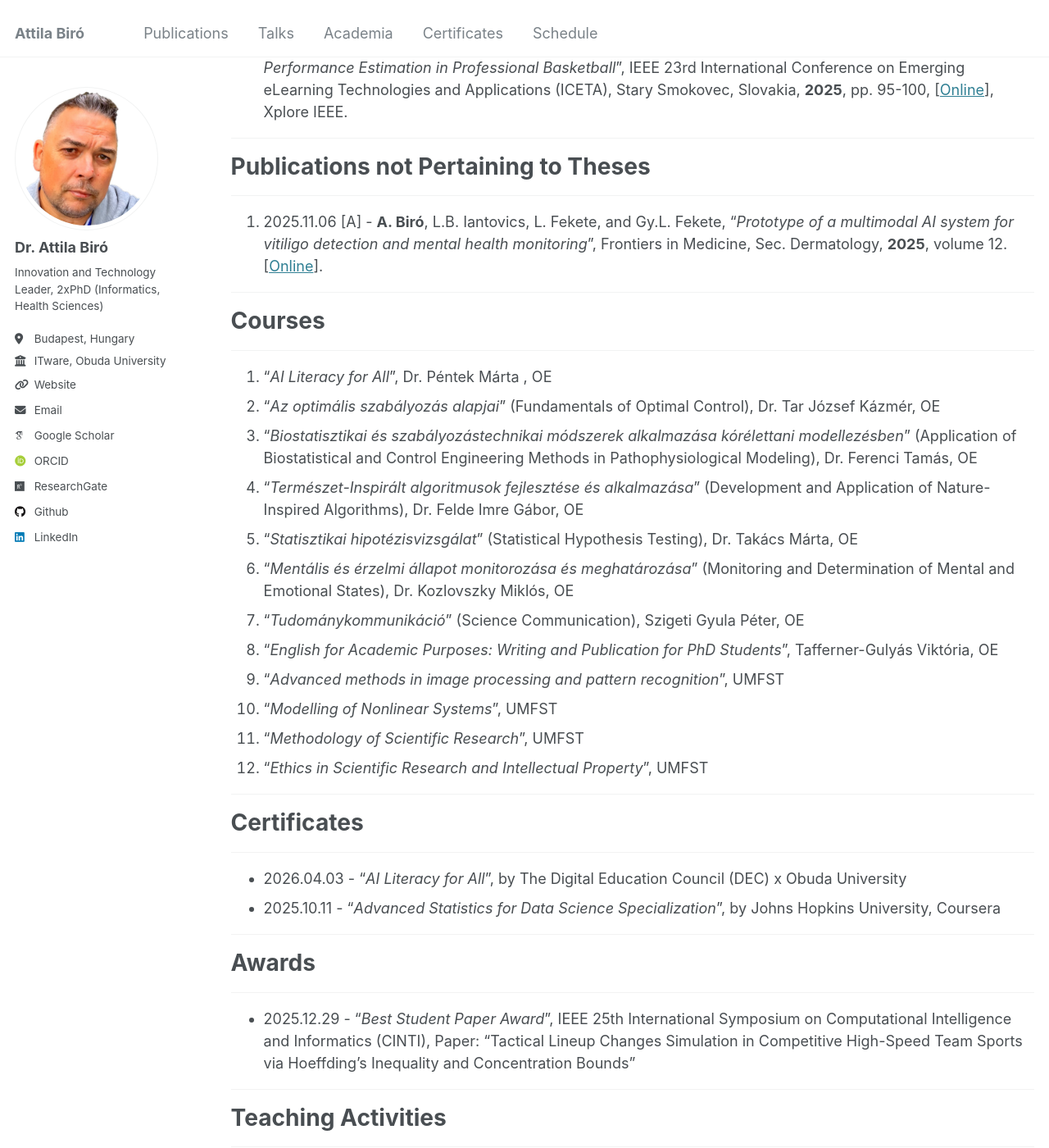
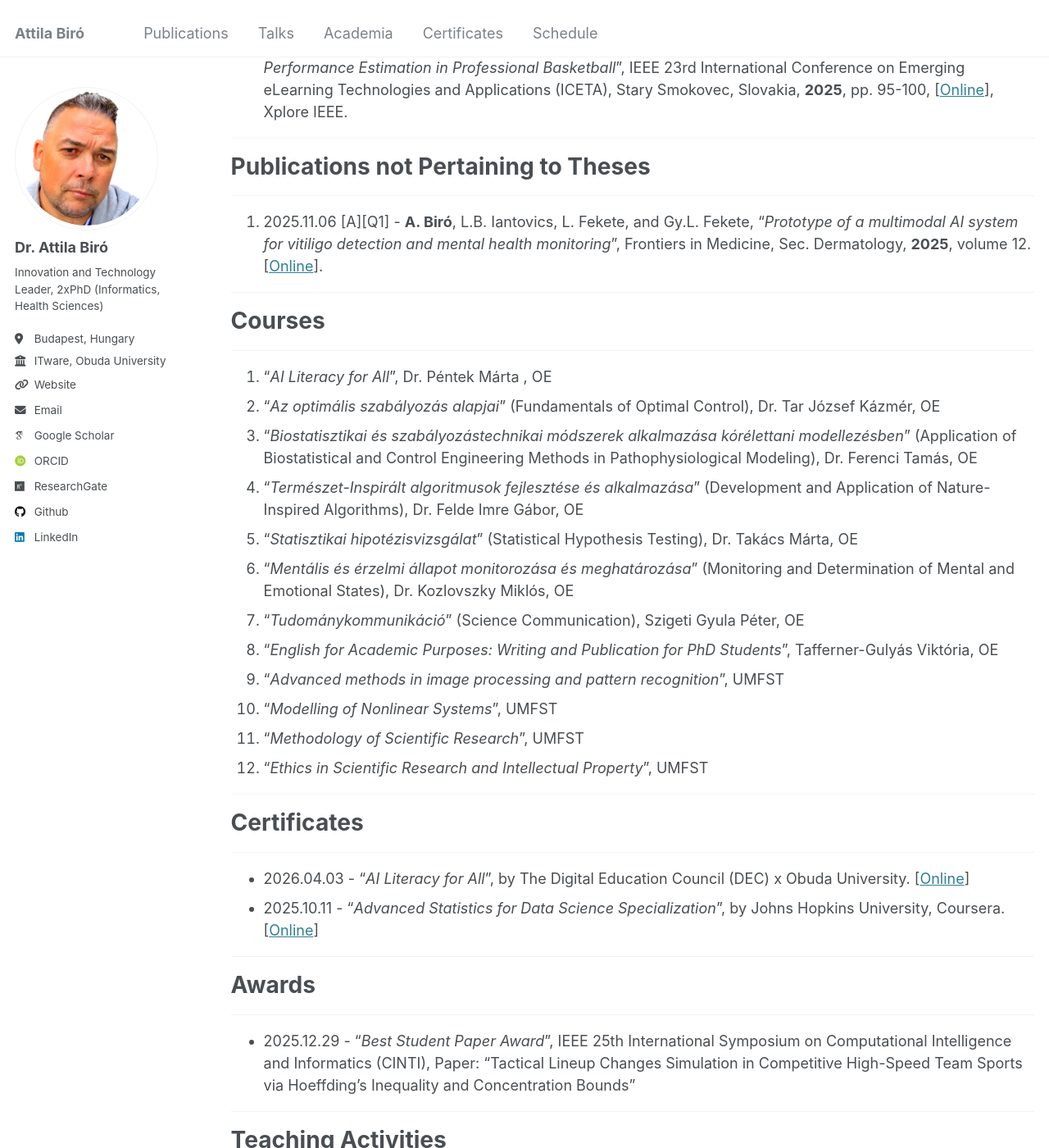
Before and after one commit to biroka/biroka.github.io, a Jekyll site: the page built from _pages/phd_mathematics.md, in a window 1280 px wide and 1400 px high, scrolled down 1576 px. Shown: the whole window at 82% size. Built offline with Jekyll 4.4.1, drawn with Linux system fonts in a browser that asks for light colours; some web fonts are replaced; some of the changed text lies outside the part shown.

Commit message:
Revise publication entries and add online links
Updated publication entries to include additional details and links.

```diff
--- a/_pages/phd_mathematics.md
+++ b/_pages/phd_mathematics.md
@@ -25,7 +25,7 @@ author_profile: true
 4. 2026.03.11 [C] - **A. Biró**, L. Kovács, and L. Szilágyi, “_Bayesian Biostatistical and Physiological Modeling for Optimal Triathlon Relay Team Assembly from Historical Results_”, in IEEE 24th World Symposium on Applied Machine Intelligence and Informatics (SAMI), Stará Lesná, Slovakia, IEEE, **2026**, pp. 000707-000714, [<a target="_new" href="https://doi.org/10.1109/SAMI68106.2026.11420470">Online</a>], Xplore IEEE
 5. 2026.03.11 [C] - **A. Biró**, L. Kovács, and L. Szilágyi, “_Bioinformatics-Inspired Robust Smith–Waterman–Guided Lineup Optimization in Basketball Using HMM Surrogates, PWMs, and Cantelli-Bounded Genetic Algorithms_”, in IEEE 24th World Symposium on Applied Machine Intelligence and Informatics (SAMI), Stará Lesná, Slovakia, IEEE, **2026**, pp. 000565-000572, [<a target="_new" href="https://doi.org/10.1109/SAMI68106.2026.11420354">Online</a>], Xplore IEEE
 6. 2026.03.11 [C] - **A. Biró**, L. Kovács, and L. Szilágyi, “_Adapting Hidden Markov Models and Local Alignment Algorithms for Real-Time Lineup Change Decisioning in Ice Hockey_”, in IEEE 24th World Symposium on Applied Machine Intelligence and Informatics (SAMI), Stará Lesná, Slovakia, IEEE, **2026**, pp. 000379-000384, [<a target="_new" href="https://doi.org/10.1109/SAMI68106.2026.11420405">Online</a>], Xplore IEEE
-7. 2026.01.13 [A] - **A. Biró**, L. Kovács, L. Szilágyi, “_Bioinformatics-Inspired IMU Stride Sequence Modeling for Fatigue Detection Using Spectral–Entropy Features and Hybrid AI in Performance Sports_”, Sensors, MDPI, vol. 26, no.2, 525, **2026**. [<a target="_new" href="https://doi.org/10.3390/s26020525">Online</a>].
+7. 2026.01.13 [A][Q1] - **A. Biró**, L. Kovács, L. Szilágyi, “_Bioinformatics-Inspired IMU Stride Sequence Modeling for Fatigue Detection Using Spectral–Entropy Features and Hybrid AI in Performance Sports_”, Sensors, MDPI, vol. 26, no.2, 525, **2026**. [<a target="_new" href="https://doi.org/10.3390/s26020525">Online</a>].
 8. 2025.12.29 [C] - **A. Biró**, L. Kovács, and L. Szilágyi, “_Disrupting the Critical 10 Seconds: An Optimization Framework for Lineup Changes and Strategy Shifts in Ice Hockey_”, 2025 IEEE 25th International Symposium on Computational Intelligence and Informatics (CINTI), Budapest, Hungary, **2025**, pp. 000805-000812, [<a target="_new" href="https://doi.org/10.1109/CINTI67731.2025.11311754">Online</a>], Xplore IEEE.
 9. 2025.12.29 [C] - **A. Biró**, L. Kovács, and L. Szilágyi, “_Tactical Lineup Changes Simulation in Competitive High-Speed Team Sports via Hoeffding’s Inequality and Concentration Bounds_”, 2025 IEEE 25th International Symposium on Computational Intelligence and Informatics (CINTI), Budapest, Hungary, **2025**, pp. 713-720, [<a target="_new" href="https://doi.org/10.1109/CINTI67731.2025.11311846">Online</a>], Xplore IEEE.
 10. 2025.12.15 [C] - **A. Biró**, L. Kovács, and L. Szilágyi, “_Game-Based Learning and Gamified Efficiency for Team Performance Estimation in Professional Basketball_”, IEEE 23rd International Conference on Emerging eLearning Technologies and Applications (ICETA), Stary Smokovec, Slovakia, **2025**, pp. 95-100, [<a target="_new" href="https://doi.org/10.1109/ICETA67772.2025.11278907">Online</a>], Xplore IEEE.
@@ -33,7 +33,7 @@ author_profile: true
 ***
 # Publications not Pertaining to Theses
 ***
-1. 2025.11.06 [A] - **A. Biró**, L.B. Iantovics, L. Fekete, and Gy.L. Fekete, "_Prototype of a multimodal AI system for vitiligo detection and mental health monitoring_", Frontiers in Medicine, Sec. Dermatology, **2025**, volume 12. [<a target="_new" href="https://www.frontiersin.org/journals/medicine/articles/10.3389/fmed.2025.1709891">Online</a>].
+1. 2025.11.06 [A][Q1] - **A. Biró**, L.B. Iantovics, L. Fekete, and Gy.L. Fekete, "_Prototype of a multimodal AI system for vitiligo detection and mental health monitoring_", Frontiers in Medicine, Sec. Dermatology, **2025**, volume 12. [<a target="_new" href="https://www.frontiersin.org/journals/medicine/articles/10.3389/fmed.2025.1709891">Online</a>].
 
 ***
 # Courses
@@ -54,8 +54,8 @@ author_profile: true
 ***
 # Certificates
 ***
-* 2026.04.03 - "_AI Literacy for All_", by The Digital Education Council (DEC) x Obuda University
-* 2025.10.11 - "_Advanced Statistics for Data Science Specialization_", by Johns Hopkins University, Coursera
+* 2026.04.03 - "_AI Literacy for All_", by The Digital Education Council (DEC) x Obuda University. [<a target="_new" href="https://github.com/biroka/PhD/blob/main/certificates/Biro_Attila_OE_AI_Literacy_for_All_rk08m3mh7a-2026-04-03.pdf">Online</a>]
+* 2025.10.11 - "_Advanced Statistics for Data Science Specialization_", by Johns Hopkins University, Coursera. [<a target="_new" href="https://www.coursera.org/account/accomplishments/specialization/QVHY1O680BXE">Online</a>]
 
 ***
 # Awards
```
